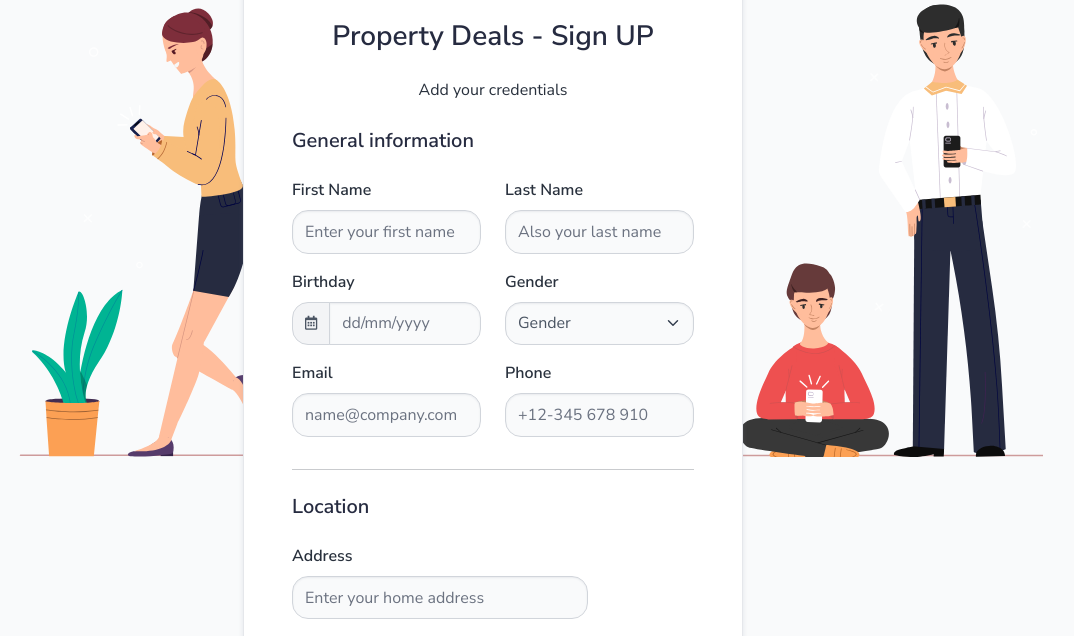
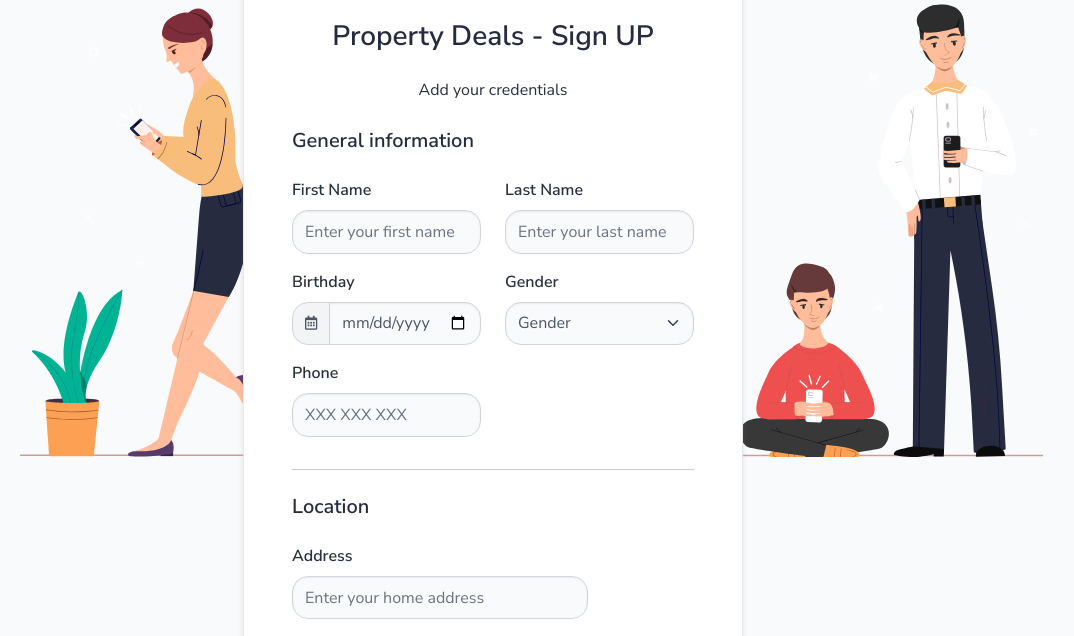
Before and after one commit to devsbranch/property-deals, a Flask app: page /register in a window 1280 px wide. Shown: the part 111-747 px from the top of the page, without its empty margins (147-1221 px from the left). Run offline with Flask 2, Linux system fonts and the light colour scheme; some libraries are stand-ins or nearby versions.

Commit message:
Add more fields to CreateAccountForm class

```diff
--- a/app/base/forms.py
+++ b/app/base/forms.py
@@ -4,16 +4,26 @@ Copyright (c) 2019 - present AppSeed.us
 """
 
 from flask_wtf import FlaskForm
-from wtforms import TextField, PasswordField
+from wtforms import TextField, PasswordField, SelectField
+from wtforms.fields.html5 import DateField, IntegerField
 from wtforms.validators import InputRequired, Email, DataRequired
 
-## login and registration
 
+# login and registration
 class LoginForm(FlaskForm):
-    username = TextField    ('Username', id='username_login'   , validators=[DataRequired()])
-    password = PasswordField('Password', id='pwd_login'        , validators=[DataRequired()])
+    username = TextField('Username', id='username_login', validators=[DataRequired()])
+    password = PasswordField('Password', id='pwd_login', validators=[DataRequired()])
+
 
 class CreateAccountForm(FlaskForm):
-    username = TextField('Username'     , id='username_create' , validators=[DataRequired()])
-    email    = TextField('Email'        , id='email_create'    , validators=[DataRequired(), Email()])
-    password = PasswordField('Password' , id='pwd_create'      , validators=[DataRequired()])
+    first_name = TextField('First Name', validators=[DataRequired()])
+    last_name = TextField('Last Name', validators=[DataRequired()])
+    birth_date = DateField('Birthday', validators=[DataRequired()])
+    gender = SelectField('Gender', choices=["Gender", "Male", "Female"], validators=[DataRequired()])
+    phone = IntegerField('Phone', validators=[DataRequired()])
+    address = TextField('Address', validators=[DataRequired()])
+    city = TextField('City', validators=[DataRequired()])
+    zip = TextField('ZIP', validators=[DataRequired()])
+    username = TextField('Username', validators=[DataRequired()])
+    email = TextField('Email', validators=[DataRequired(), Email()])
+    password = PasswordField('Password', validators=[DataRequired()])
--- a/app/base/routes.py
+++ b/app/base/routes.py
@@ -24,7 +24,7 @@ def route_default():
     return redirect(url_for('base_blueprint.login'))
 
 
-## Login & Registration
+# Login & Registration
 
 @blueprint.route('/login', methods=['GET', 'POST'])
 def login():
--- a/app/base/templates/accounts/register.html
+++ b/app/base/templates/accounts/register.html
@@ -36,45 +36,35 @@
                                 <div class="row">
                                     <div class="col-md-6 mb-3">
                                         <div>
-                                                            <label for="first_name">First Name</label>
-                                                            <input class="form-control" id="first_name" type="text" placeholder="Enter your first name" required>
+                                            {{ form.first_name.label }}
+                                            {{ form.first_name(class="form-control", placeholder="Enter your first name") }}
                                         </div>
                                     </div>
                                     <div class="col-md-6 mb-3">
                                         <div>
-                                                            <label for="last_name">Last Name</label>
-                                                            <input class="form-control" id="last_name" type="text" placeholder="Also your last name" required>
+                                            {{ form.last_name.label }}
+                                            {{ form.last_name(class="form-control", placeholder="Enter your last name") }}
                                         </div>
                                     </div>
                                 </div>
                                 <div class="row align-items-center">
                                     <div class="col-md-6 mb-3">
-                                        <label for="birthday">Birthday</label>
+                                        {{ form.birth_date.label }}
                                         <div class="input-group">
                                             <span class="input-group-text"><span class="far fa-calendar-alt"></span></span>
-                                            <input data-datepicker="" class="form-control" id="birthday" type="text" placeholder="dd/mm/yyyy" required>
+                                            {{ form.birth_date(class="form-control", placeholder="dd/mm/yyyy") }}
                                         </div>
                                     </div>
                                     <div class="col-md-6 mb-3">
-                                        <label for="gender">Gender</label>
-                                        <select class="form-select mb-0" id="gender" aria-label="Gender select example">
-                                            <option selected>Gender</option>
-                                            <option value="1">Female</option>
-                                            <option value="2">Male</option>
-                                        </select>
+                                        {{ form.gender.label }}
+                                        {{ form.gender(class="form-select mb-0") }}
                                     </div>
                                 </div>
                                 <div class="row">
                                     <div class="col-md-6 mb-3">
                                         <div class="form-group">
-                                            <label for="email">Email</label>
-                                            <input class="form-control" id="email" type="email" placeholder="name@company.com" required>
-                                        </div>
-                                    </div>
-                                    <div class="col-md-6 mb-3">
-                                        <div class="form-group">
-                                            <label for="phone">Phone</label>
-                                            <input class="form-control" id="phone" type="number" placeholder="+12-345 678 910" required>
+                                            {{ form.phone.label }}
+                                            {{ form.phone(class="form-control", placeholder="XXX XXX XXX") }}
                                         </div>
                                     </div>
                                 </div>
@@ -83,22 +73,22 @@
                                 <div class="row">
                                     <div class="col-sm-9 mb-3">
                                         <div class="form-group">
-                                            <label for="address">Address</label>
-                                            <input class="form-control" id="address" type="text" placeholder="Enter your home address" required>
+                                            {{ form.address.label }}
+                                            {{ form.address(class="form-control", placeholder="Enter your home address") }}
                                         </div>
                                     </div>
                                 </div>
                                 <div class="row">
                                     <div class="col-sm-4 mb-3">
                                         <div class="form-group">
-                                            <label for="city">City</label>
-                                            <input class="form-control" id="city" type="text" placeholder="City" required>
+                                            {{ form.city.label }}
+                                            {{ form.city(class="form-control", placeholder="City") }}
                                         </div>
                                     </div>
                                     <div class="col-sm-4">
                                         <div class="form-group">
-                                            <label for="zip">ZIP</label>
-                                            <input class="form-control" id="zip" type="tel" placeholder="ZIP" required>
+                                            {{ form.zip.label }}
+                                            {{ form.zip(class="form-control", placeholder="ZIP") }}
                                         </div>
                                     </div>
                                 </div>
```
Lines whose indentation alone changed are shown as unchanged.
